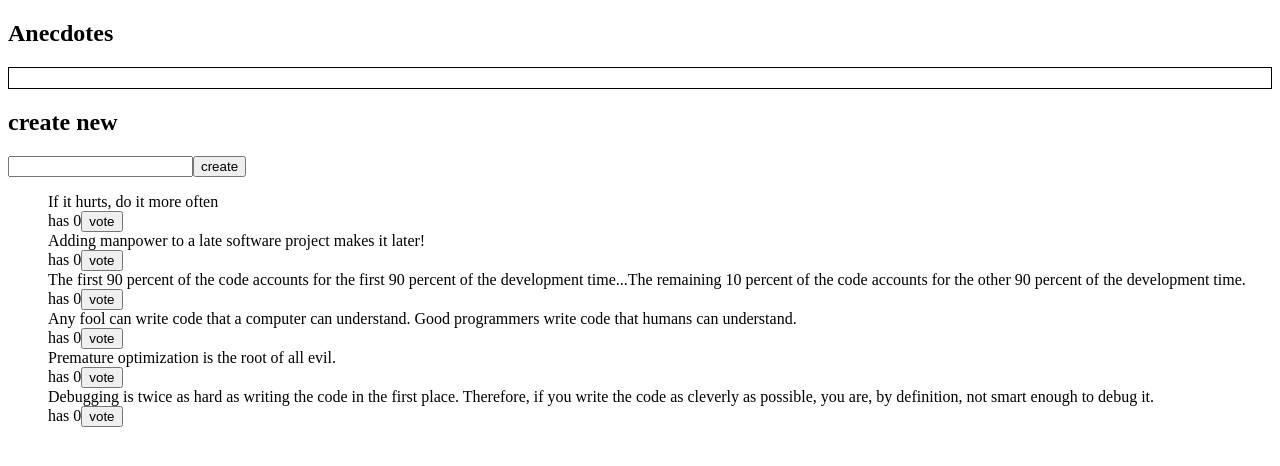
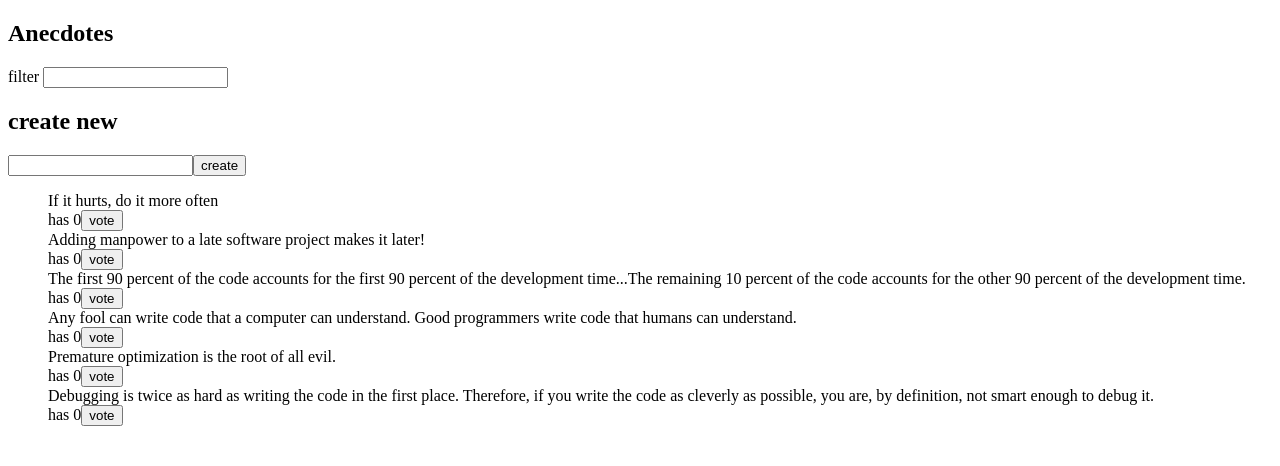
Before and after one commit to hasav/Fullstack, a React (Create React App) app in the folder osa6/redux-anecdotes/: page / in a window 1280 px wide. Shown: the top 466 px of the page. Built offline with nearby package versions, Linux system fonts and the light colour scheme.

Commit message:
6.11 done new filter and reducer for it, also fixed notification to be non-visible if there is no notification to show

```diff
--- a/osa6/redux-anecdotes/src/App.js
+++ b/osa6/redux-anecdotes/src/App.js
@@ -2,12 +2,14 @@
 import AnecdoteForm from './components/AnecdoteForm'
 import AnecdoteList from './components/AnecdoteList'
 import Notification from './components/Notification'
+import Filter from './components/Filter'
 
 const App = (props) => {
   return (
     <div>
       <h2>Anecdotes</h2>
       <Notification store={props.store} />
+      <Filter store={props.store} />
       <AnecdoteForm store={props.store} />
       <AnecdoteList store={props.store} />
     </div>
--- a/osa6/redux-anecdotes/src/components/AnecdoteForm.js
+++ b/osa6/redux-anecdotes/src/components/AnecdoteForm.js
@@ -14,7 +14,7 @@
             setNotification(`you added '${content}'`)
             )
         setTimeout(() => {
-            store.dispatch(setNotification(null))
+            store.dispatch(setNotification(''))
               }, 5000)
     }
 
--- a/osa6/redux-anecdotes/src/components/AnecdoteList.js
+++ b/osa6/redux-anecdotes/src/components/AnecdoteList.js
@@ -3,16 +3,25 @@
 import { setNotification } from '../reducers/notificationReducer'
 
 const AnecdoteList = ({ store }) => {
+    const anecdotes = store.getState().anecdotes
+    const filter = store.getState().filter
+    const anecdotesToShow = () => {
+        if ( filter === '' ) {
+            return anecdotes
+        }
+        return anecdotes.filter(anecdote => anecdote.content.includes(filter))
+
+    }
     const votingAction = (anecdote) => {
         store.dispatch(voteAnecdote(anecdote.id))
         store.dispatch(setNotification(`you voted '${anecdote.content}'`))
         setTimeout(() => {
-            store.dispatch(setNotification((null)))
+            store.dispatch(setNotification(('')))
           }, 5000)
     }
     return (
         <ul>
-            {store.getState().anecdotes.map(anecdote =>
+            {anecdotesToShow().map(anecdote =>
                 <div key={anecdote.id}>
                     <div>
                         {anecdote.content}
--- /dev/null
+++ b/osa6/redux-anecdotes/src/components/Filter.js
@@ -0,0 +1,23 @@
+import React from 'react'
+import { filterChange } from '../reducers/filterReducer'
+
+const Filter = ({ store }) => {
+  const handleChange = (event) => {
+    event.preventDefault()
+    const content = event.target.value
+    store.dispatch(
+            filterChange(content)
+    )
+  }
+  const style = {
+    marginBottom: 10
+  }
+
+  return (
+    <div style={style}>
+      filter <input onChange={handleChange} />
+    </div>
+  )
+}
+
+export default Filter
--- a/osa6/redux-anecdotes/src/components/Notification.js
+++ b/osa6/redux-anecdotes/src/components/Notification.js
@@ -5,6 +5,9 @@
     border: 'solid',
     padding: 10,
     borderWidth: 1
+  }
+  if (store.getState().notification === '' || store.getState.notification === null) {
+    return null
   }
   return (
     <div style={style}>
--- a/osa6/redux-anecdotes/src/index.js
+++ b/osa6/redux-anecdotes/src/index.js
@@ -4,11 +4,13 @@
 import App from './App'
 import anecdoteReducer from './reducers/anecdoteReducer'
 import notificationReducer from './reducers/notificationReducer'
+import filterReducer from './reducers/filterReducer'
 
 
 const reducer = combineReducers({
   anecdotes: anecdoteReducer,
-  notification: notificationReducer
+  notification: notificationReducer,
+  filter: filterReducer
 })
 const store = createStore(reducer)
 
--- /dev/null
+++ b/osa6/redux-anecdotes/src/reducers/filterReducer.js
@@ -0,0 +1,18 @@
+const filterReducer = (state = '', action) => {
+    switch (action.type) {
+        case 'SET_FILTER':
+            return action.filter
+        default:
+            return state
+    }
+}
+
+export const filterChange = filter => {
+    return {
+        type: 'SET_FILTER',
+        filter
+    }
+}
+
+
+export default filterReducer
```
